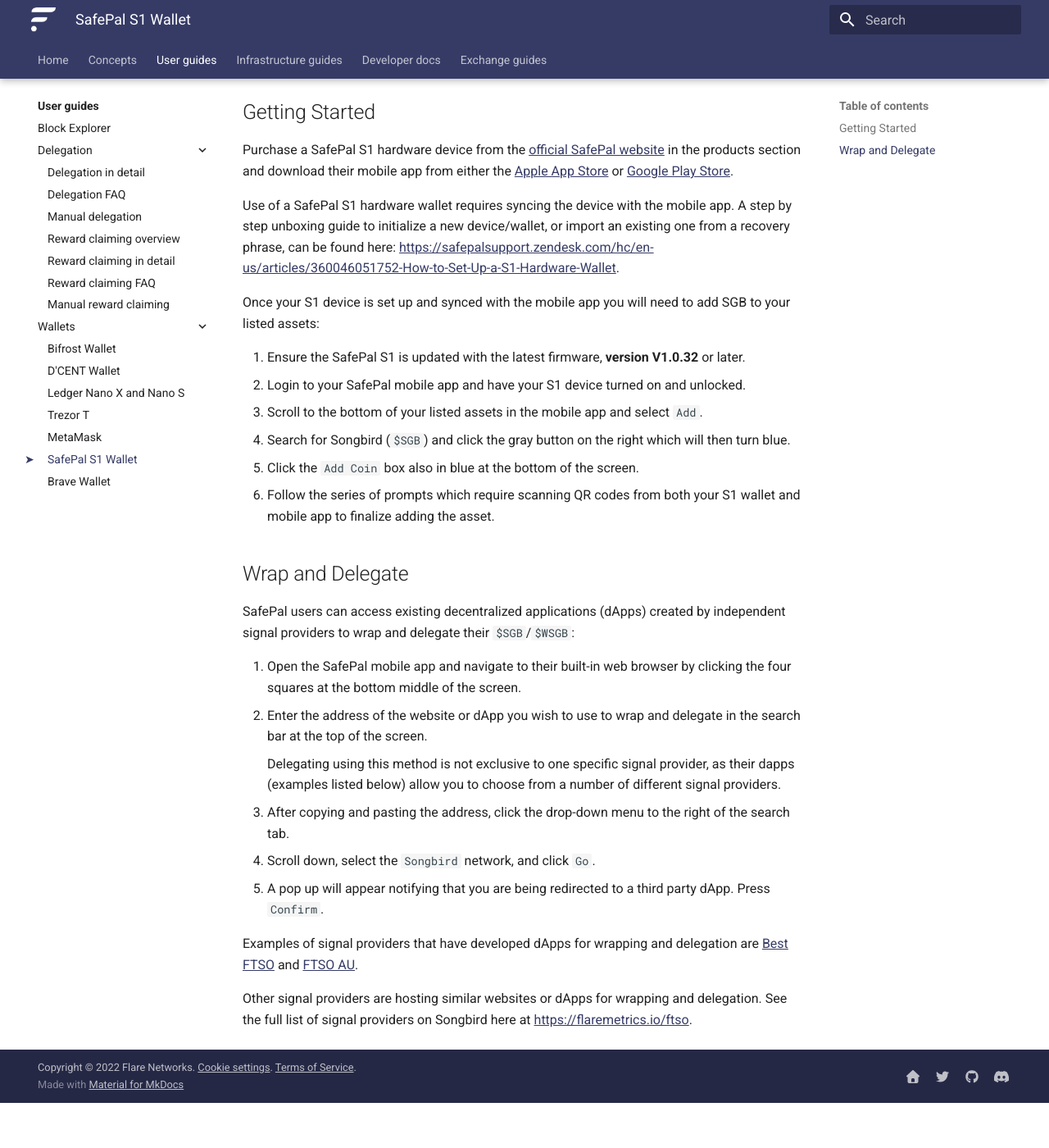
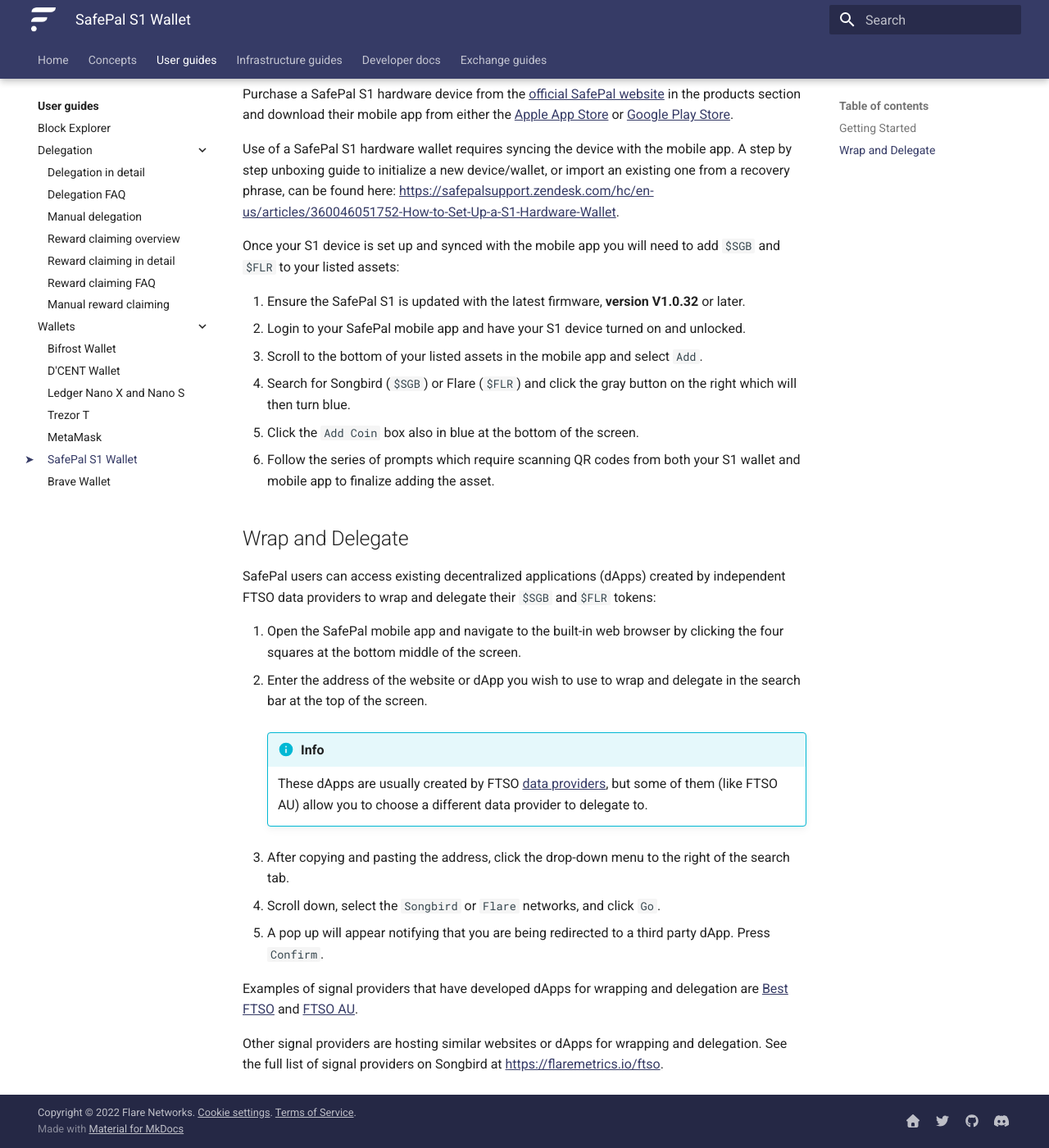
Before and after one commit to flare-foundation/docs, an MkDocs documentation site: the page built from docs/user/wallets/safepal-s1-wallet.md, in a window 1280 px wide and 1400 px high, scrolled down 268 px. Shown: the whole window at 82% size. Built offline with MkDocs 1.6.1 and Material for MkDocs 9.7.7, drawn with Linux system fonts in a browser that asks for light colours; comment, search, counter and statistics services are not loaded; before the commit the page ends 1613 px from its top, so only the background shows below that.

Commit message:
Add Flare instructions to SafePal wallet guide

```diff
--- a/docs/user/wallets/safepal-s1-wallet.md
+++ b/docs/user/wallets/safepal-s1-wallet.md
@@ -1,8 +1,6 @@
 # SafePal S1 Wallet
 
 SafePal S1 is a **non-custodial hardware wallet** that is considered one of the most secure ways to manage your crypto assets.
-
-!!! note "Flare support instructions awaiting confirmation"
 
 ## Getting Started
 
@@ -11,29 +9,31 @@
 Use of a SafePal S1 hardware wallet requires syncing the device with the mobile app.
 A step by step unboxing guide to initialize a new device/wallet, or import an existing one from a recovery phrase, can be found here: [https://safepalsupport.zendesk.com/hc/en-us/articles/360046051752-How-to-Set-Up-a-S1-Hardware-Wallet](https://safepalsupport.zendesk.com/hc/en-us/articles/360046051752-How-to-Set-Up-a-S1-Hardware-Wallet){target=_blank}.
 
-Once your S1 device is set up and synced with the mobile app you will need to add SGB to your listed assets:
+Once your S1 device is set up and synced with the mobile app you will need to add `$SGB` and `$FLR` to your listed assets:
 
 1. Ensure the SafePal S1 is updated with the latest firmware, **version V1.0.32** or later.
 2. Login to your SafePal mobile app and have your S1 device turned on and unlocked.
 3. Scroll to the bottom of your listed assets in the mobile app and select `Add`.
-4. Search for Songbird (`$SGB`) and click the gray button on the right which will then turn blue.
+4. Search for Songbird (`$SGB`) or Flare (`$FLR`) and click the gray button on the right which will then turn blue.
 5. Click the `Add Coin` box also in blue at the bottom of the screen.
 6. Follow the series of prompts which require scanning QR codes from both your S1 wallet and mobile app to finalize adding the asset.
 
 ## Wrap and Delegate
 
-SafePal users can access existing decentralized applications (dApps) created by independent signal providers to wrap and delegate their `$SGB`/`$WSGB`:
+SafePal users can access existing decentralized applications (dApps) created by independent FTSO data providers to wrap and delegate their `$SGB` and`$FLR` tokens:
 
-1. Open the SafePal mobile app and navigate to their built-in web browser by clicking the four squares at the bottom middle of the screen.
+1. Open the SafePal mobile app and navigate to the built-in web browser by clicking the four squares at the bottom middle of the screen.
 2. Enter the address of the website or dApp you wish to use to wrap and delegate in the search bar at the top of the screen.
 
-    Delegating using this method is not exclusive to one specific signal provider, as their dapps (examples listed below) allow you to choose from a number of different signal providers.
+    !!! info
+
+         These dApps are usually created by FTSO [data providers](glossary.md#data_provider), but some of them (like FTSO AU) allow you to choose a different data provider to delegate to.
 
 3. After copying and pasting the address, click the drop-down menu to the right of the search tab.
-4. Scroll down, select the `Songbird` network, and click `Go`.
+4. Scroll down, select the `Songbird` or `Flare` networks, and click `Go`.
 5. A pop up will appear notifying that you are being redirected to a third party dApp. Press `Confirm`.
 
 Examples of signal providers that have developed dApps for wrapping and delegation are [Best FTSO](https://bestftso.xyz/delegate){target=_blank} and [FTSO AU](https://app.ftso.au/wrap){target=_blank}.
 
 Other signal providers are hosting similar websites or dApps for wrapping and delegation.
-See the full list of signal providers on Songbird here at [https://flaremetrics.io/ftso](https://flaremetrics.io/ftso){target=_blank}.
+See the full list of signal providers on Songbird at [https://flaremetrics.io/ftso](https://flaremetrics.io/ftso){target=_blank}.
```
